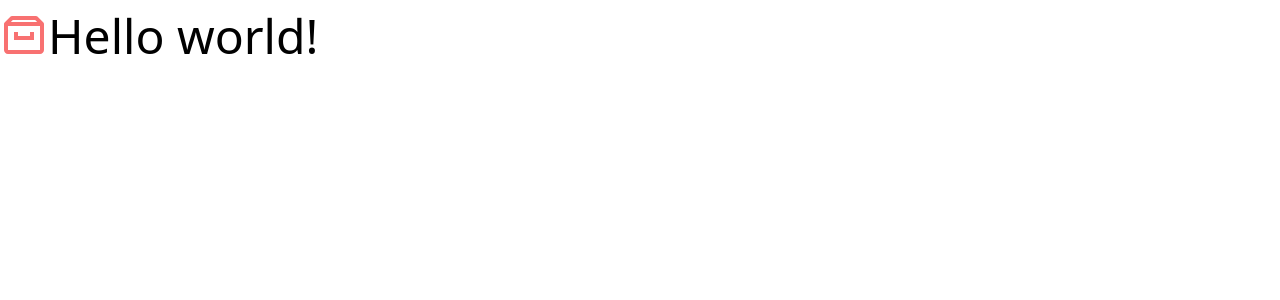
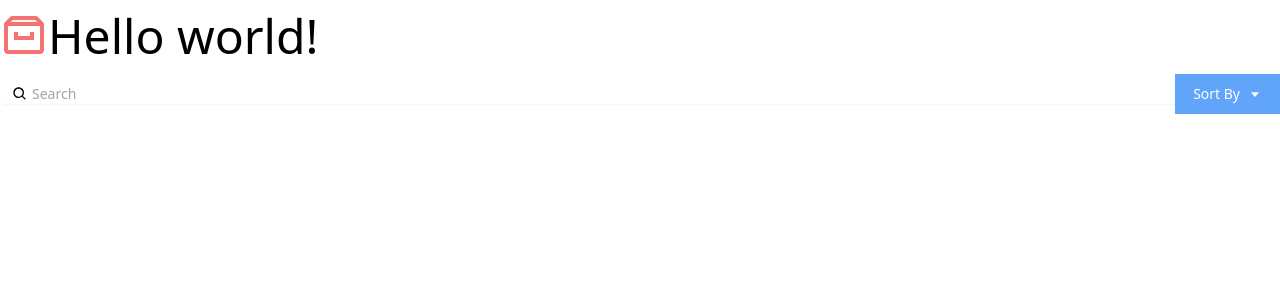
Before and after one commit to wangyuec15/reactinterface, a React (Create React App) app: page / in a window 1280 px wide. Shown: the top 300 px of the page. Built offline with nearby package versions, Linux system fonts and the light colour scheme.

Commit message:
add search component

```diff
--- a/src/App.js
+++ b/src/App.js
@@ -1,4 +1,5 @@
 import {BiArchive} from "react-icons/bi"
+import Search from "./components/Search.js"
 function App() {
   return (
     <div className="App container mx-auto mt-3 font-thin">
@@ -6,6 +7,7 @@
     <BiArchive className="inline-block text-red-400 align-top"/>
       Hello world!
     </h1>
+    <Search />
     </div>
   );
 }
--- /dev/null
+++ b/src/components/Search.js
@@ -0,0 +1,26 @@
+import {BiSearch, BiCaretDown} from "react-icons/bi"
+
+const Search = () => {
+  return(
+    <div className="py-5">
+    <div className="mt-1 relative rounded-md shadow-sm">
+      <div className="absolute inset-y-0 left-0 pl-3 flex items-center pointer-events-none">
+        <BiSearch />
+        <label htmlFor="query" className="sr-only" />
+      </div>
+      <input type="text" name="query" id="query" value=""
+        className="pl-8 rounded-md focus:ring-indigo-500 focus:border-indigo-500 block w-full sm:text-sm border-gray-300" placeholder="Search" />
+      <div className="absolute inset-y-0 right-0 flex items-center">
+        <div>
+          <button type="button"
+            className="justify-center px-4 py-2 bg-blue-400 border-2 border-blue-400 text-sm text-white hover:bg-blue-700 focus:outline-none focus:ring-2 focus:ring-offset-2 flex items-center" id="options-menu" aria-haspopup="true" aria-expanded="true">
+            Sort By <BiCaretDown className="ml-2" />
+          </button>
+        </div>
+      </div>
+    </div>
+  </div>
+  )
+}
+
+export default Search;
```
